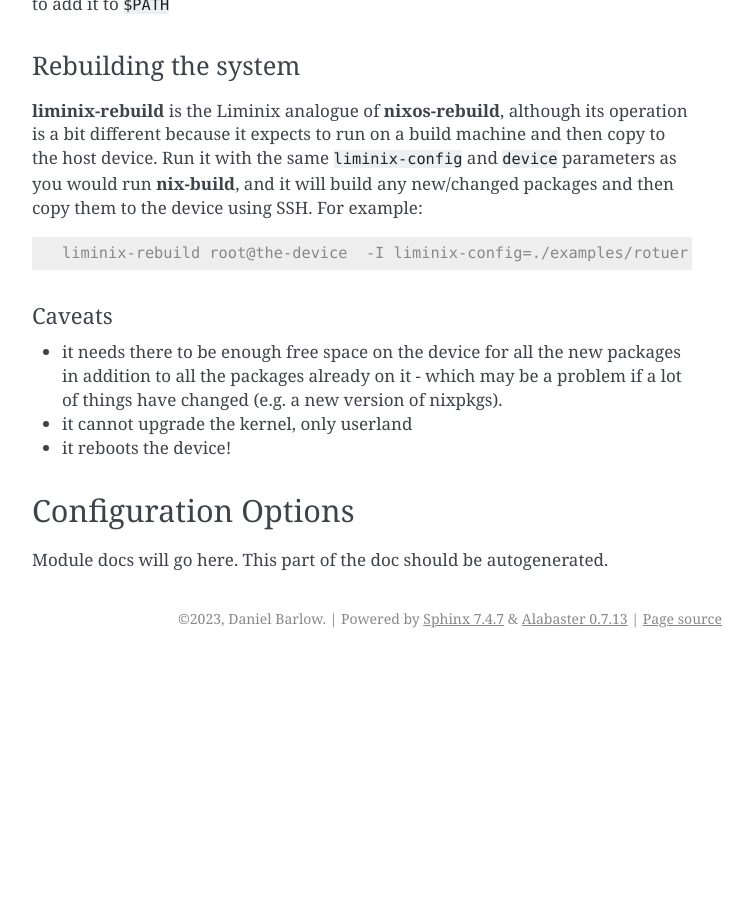
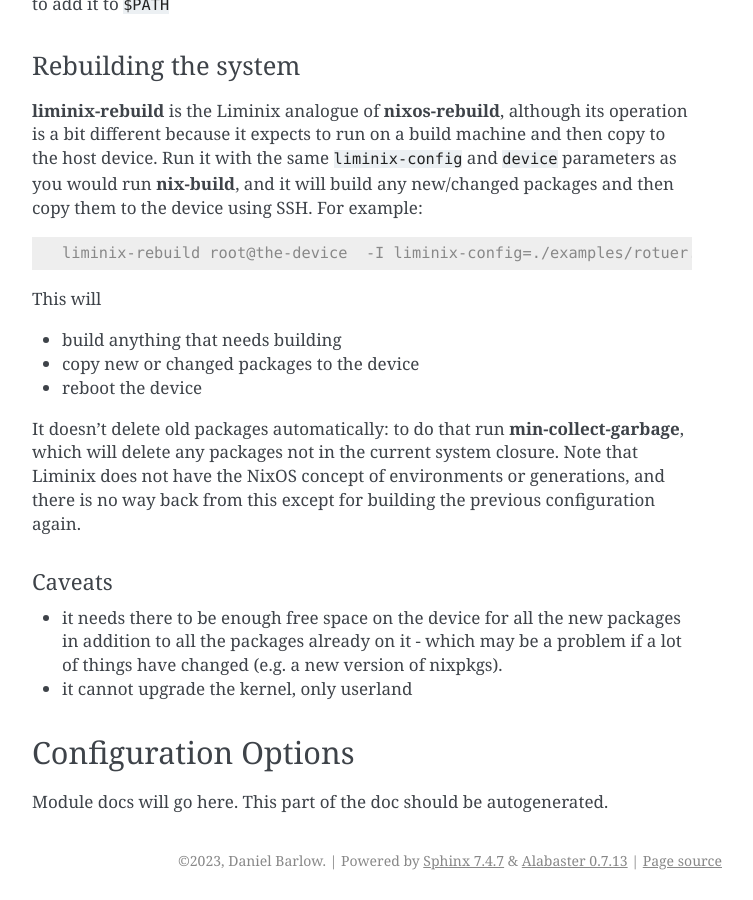
Before and after one commit to telent/liminix, a Sphinx documentation site: the page built from doc/user.rst, in a window 1280 px wide and 900 px high, scrolled down 4605 px. Shown: the whole window, without its empty margins (388-1141 px from the left). Built offline with Sphinx 7.4.7, drawn with Linux system fonts in a browser that asks for light colours; before the commit the page ends 5263 px from its top, so only the background shows below that.

Commit message:
mention min-copy-closure

```diff
--- a/doc/user.rst
+++ b/doc/user.rst
@@ -192,7 +192,6 @@
 Building the second (permanent) image
 .....................................
 
-
 While running in the kexecboot system, you can copy the permanent
 image to the device with :command:`ssh`
 
@@ -204,7 +203,6 @@
 Next you need to connect to the device and locate the "firmware"
 partition, which you can do with a combination of :command:`dmesg`
 output and the contents of :file:`/proc/mtd`
-
 
 .. code-block:: console
 
@@ -273,6 +271,19 @@
 
      liminix-rebuild root@the-device  -I liminix-config=./examples/rotuer.nix --arg device "import ./devices/gl-ar750"
 
+This will
+
+* build anything that needs building
+* copy new or changed packages to the device
+* reboot the device
+
+It doesn't delete old packages automatically: to do that run
+:command:`min-collect-garbage`, which will delete any packages not in
+the current system closure. Note that Liminix does not have the NixOS
+concept of environments or generations, and there is no way back from
+this except for building the previous configuration again.
+
+
 
 Caveats
 ~~~~~~~
@@ -284,8 +295,6 @@
 
 * it cannot upgrade the kernel, only userland
 
-* it reboots the device!
-
 
 
 Configuration Options
```
